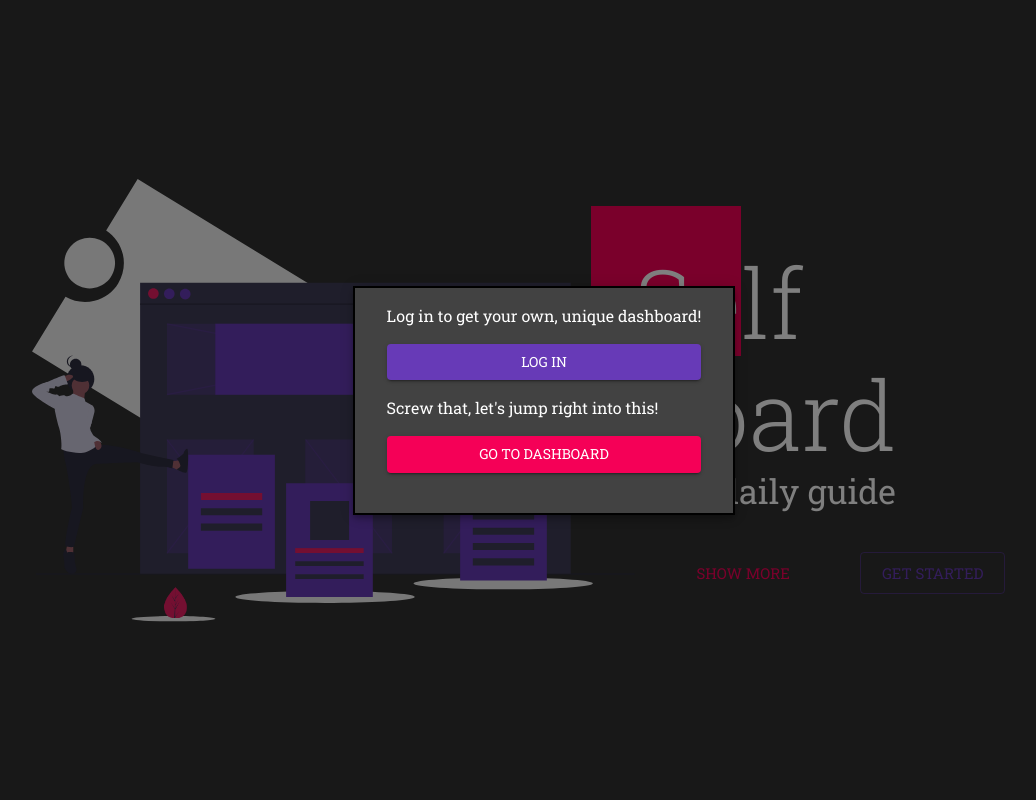
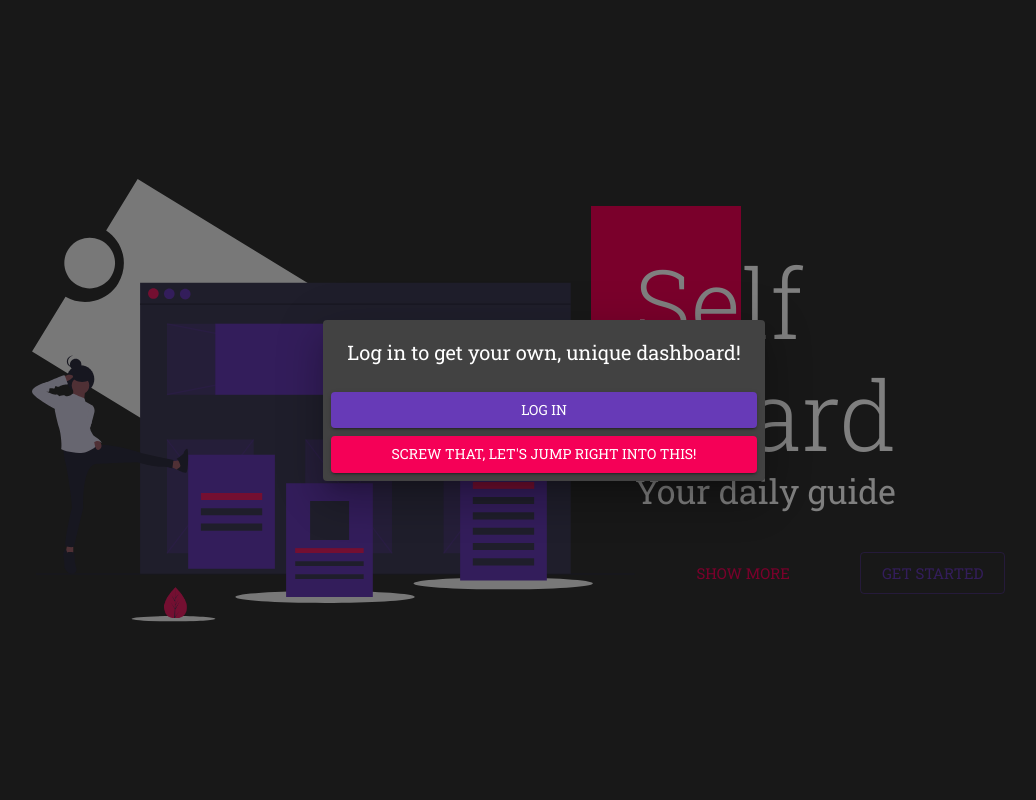
Before and after one commit to m-rejdych/self-board, a React (Create React App) app: page / in a window 1280 px wide. Both pictures are taken after a click on the button "GET STARTED". Shown: the top 800 px of the page, without its empty margins (96-1132 px from the left). Built offline with nearby package versions, Linux system fonts and the light colour scheme.

Commit message:
Switched from modal to dialog

```diff
--- a/src/components/LandingPage/LandingPage.jsx
+++ b/src/components/LandingPage/LandingPage.jsx
@@ -5,7 +5,7 @@ import { Typography, Button, makeStyles } from '@material-ui/core';
 import { Link as ScrollLink } from 'react-scroll';
 
 import { ReactComponent as LandingPageSvg } from '../../assets/LandingPageSvg.svg';
-import Modal from '../UI/Modal';
+import Dialog from '../UI/Dialog';
 
 const useStyles = makeStyles((theme) => ({
   root: {
@@ -32,6 +32,11 @@ const useStyles = makeStyles((theme) => ({
   typography: {
     zIndex: 2,
   },
+  modalButtonsMargin: {
+    '&:not(:last-child)': {
+      marginBottom: theme.spacing(1),
+    },
+  },
   buttonsContainer: {
     position: 'relative',
     alignSelf: 'center',
@@ -39,9 +44,6 @@ const useStyles = makeStyles((theme) => ({
     justifyContent: 'space-between',
     width: theme.spacing(40),
     top: theme.spacing(5),
-  },
-  modalButton: {
-    margin: `${theme.spacing(2)}px auto`,
   },
   landingSvg: {
     width: 650,
@@ -92,40 +94,24 @@ const LandingPage = () => {
   const classes = useStyles();
   const [openModal, setOpenModal] = useState(false);
 
-  const handleOpenModal = () => setOpenModal(true);
+  const getStartedButtonProps = {
+    size: 'large',
+    variant: 'outlined',
+    color: 'primary',
+    onClick: () => setOpenModal(true),
+  };
 
-  const handleCloseModal = () => setOpenModal(false);
-
-  const renderModalButtonProps = (to, color) => ({
+  const renderDialogButtonProps = (to, color) => ({
+    className: classes.modalButtonsMargin,
     fullWidth: true,
     rel: 'noopener',
     component: RouterLink,
-    className: classes.modalButton,
     variant: 'contained',
     to,
     color,
   });
 
-  const getStartedButtonProps = {
-    size: 'large',
-    variant: 'outlined',
-    color: 'primary',
-    onClick: handleOpenModal,
-  };
-
-  return (
-    <Fragment>
-      <Modal open={openModal} handleClose={handleCloseModal}>
-        <Typography>Log in to get your own, unique dashboard!</Typography>
-        <Button {...renderModalButtonProps('/auth', 'primary')}>LOG IN</Button>
-        <Typography>Screw that, let's jump right into this!</Typography>
-        <Button {...renderModalButtonProps('/dashboard', 'secondary')}>
-          GO TO DASHBOARD
-        </Button>
-      </Modal>
-      <ParallaxBanner
-        style={{ height: '100vh' }}
-        layers={[
+  const parallaxLayers = [
     {
       children: (
         <div className={classes.root}>
@@ -151,8 +137,26 @@ const LandingPage = () => {
       ),
       amount: 0.5,
     },
-        ]}
-      />
+  ];
+
+  const dialogProps = {
+    open: openModal,
+    handleClose: () => setOpenModal(false),
+    title: 'Log in to get your own, unique dashboard!',
+    actions: (
+      <Fragment>
+        <Button {...renderDialogButtonProps('/auth', 'primary')}>Log In</Button>
+        <Button {...renderDialogButtonProps('/dashboard', 'secondary')}>
+          Screw that, let's jump right into this!
+        </Button>
+      </Fragment>
+    ),
+  };
+
+  return (
+    <Fragment>
+      <Dialog {...dialogProps} />
+      <ParallaxBanner style={{ height: '100vh' }} layers={parallaxLayers} />
     </Fragment>
   );
 };
--- a/src/components/Todos/Todos.jsx
+++ b/src/components/Todos/Todos.jsx
@@ -53,12 +53,6 @@ const Todos = () => {
     }
   };
 
-  const handleEnterPress = (event) => {
-    if (event.key === 'Enter') {
-      handleClick();
-    }
-  };
-
   const textFieldProps = {
     fullWidth: true,
     value: inputValue,
@@ -72,7 +66,7 @@ const Todos = () => {
         <TextField
           {...textFieldProps}
           onChange={(event) => setInputValue(event.target.value)}
-          onKeyPress={(event) => handleEnterPress(event)}
+          onKeyPress={(event) => event.key === 'Enter' && handleClick()}
         />
         <AddBoxIcon
           onClick={handleClick}
--- /dev/null
+++ b/src/components/UI/Dialog/Dialog.jsx
@@ -0,0 +1,41 @@
+import React from 'react';
+import {
+  makeStyles,
+  Dialog,
+  DialogActions,
+  DialogTitle,
+  Slide,
+} from '@material-ui/core';
+
+const useStyles = makeStyles({
+  actions: {
+    display: 'flex',
+    flexDirection: 'column',
+  },
+});
+
+const TransitionComponent = React.forwardRef((props, ref) => (
+  <Slide direction="up" ref={ref} {...props} />
+));
+
+const DialogComponent = ({ handleClose, open, title, actions }) => {
+  const classes = useStyles();
+
+  const dialogProps = {
+    open,
+    TransitionComponent,
+    keepMounted: true,
+    onClose: handleClose,
+  };
+
+  return (
+    <Dialog {...dialogProps}>
+      <DialogTitle>{title}</DialogTitle>
+      <DialogActions disableSpacing className={classes.actions}>
+        {actions}
+      </DialogActions>
+    </Dialog>
+  );
+};
+
+export default DialogComponent;
--- /dev/null
+++ b/src/components/UI/Dialog/index.js
@@ -0,0 +1 @@
+export { default } from './Dialog';
--- a/src/components/UI/Modal/Modal.jsx
+++ /dev/null
@@ -1,40 +0,0 @@
-import React from 'react';
-import { makeStyles, Modal, Backdrop, Fade } from '@material-ui/core';
-
-const useStyles = makeStyles((theme) => ({
-  root: {
-    display: 'flex',
-    alignItems: 'center',
-    justifyContent: 'center',
-    minWidth: 300,
-  },
-  paper: {
-    backgroundColor: theme.palette.background.paper,
-    border: '2px solid #000',
-    boxShadow: theme.shadows[5],
-    padding: theme.spacing(2, 4, 3),
-  },
-}));
-
-const TransitionModal = ({ handleClose, open, children }) => {
-  const classes = useStyles();
-
-  return (
-    <Modal
-      className={classes.root}
-      open={open}
-      onClose={handleClose}
-      closeAfterTransition
-      BackdropComponent={Backdrop}
-      BackdropProps={{
-        timeout: 500,
-      }}
-    >
-      <Fade in={open}>
-        <div className={classes.paper}>{children}</div>
-      </Fade>
-    </Modal>
-  );
-};
-
-export default TransitionModal;
--- a/src/components/UI/Modal/index.js
+++ /dev/null
@@ -1 +0,0 @@
-export { default } from './Modal';
--- a/src/pages/Auth/Auth.jsx
+++ b/src/pages/Auth/Auth.jsx
@@ -14,6 +14,7 @@ import {
   CircularProgress,
 } from '@material-ui/core';
 import ArrowBackIosIcon from '@material-ui/icons/ArrowBackIos';
+import { Link } from 'react-router-dom';
 import { Formik } from 'formik';
 
 import AuthFormInputs from './AuthFormInputs';
@@ -97,7 +98,7 @@ const Auth = ({ history }) => {
               <CardHeader
                 title={loginMode ? 'LOG IN' : 'SIGN UP'}
                 action={
-                  <IconButton href="/">
+                  <IconButton component={Link} rel="noopener" to="/">
                     <ArrowBackIosIcon />
                   </IconButton>
                 }
```
Lines whose indentation alone changed are shown as unchanged.
